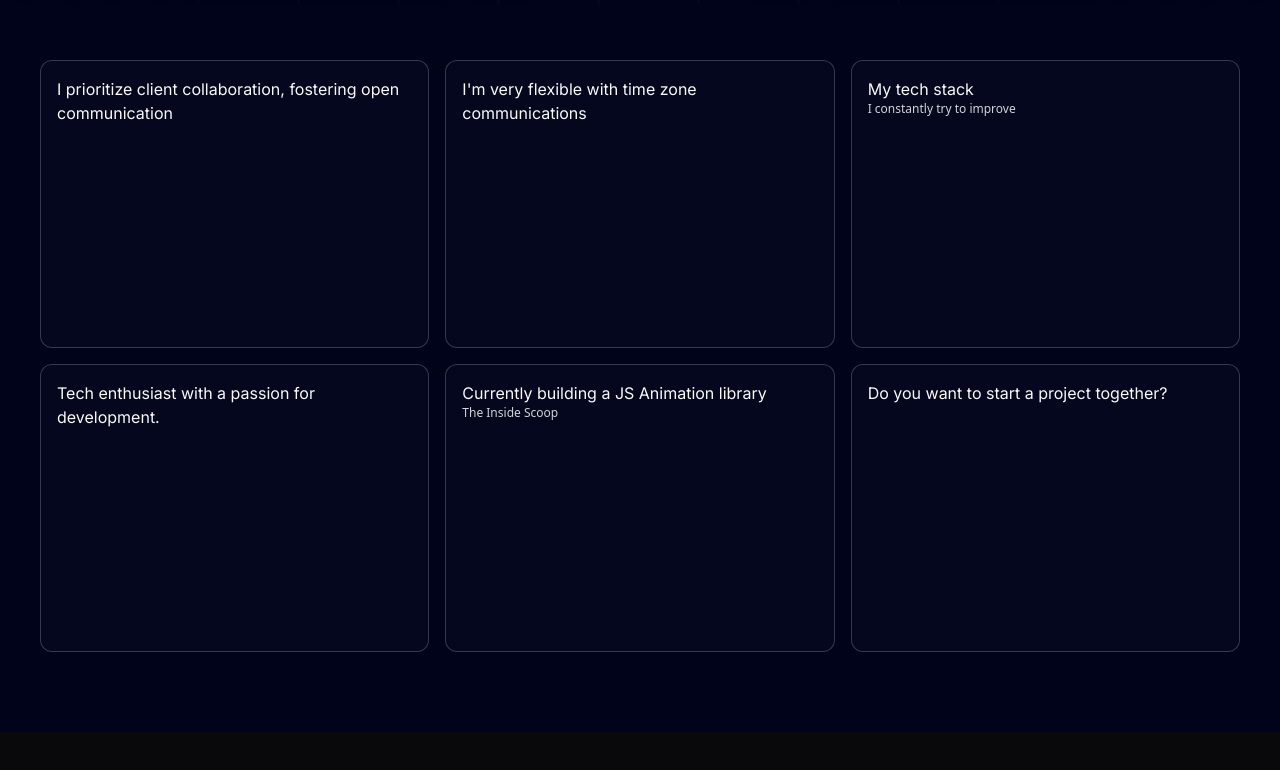
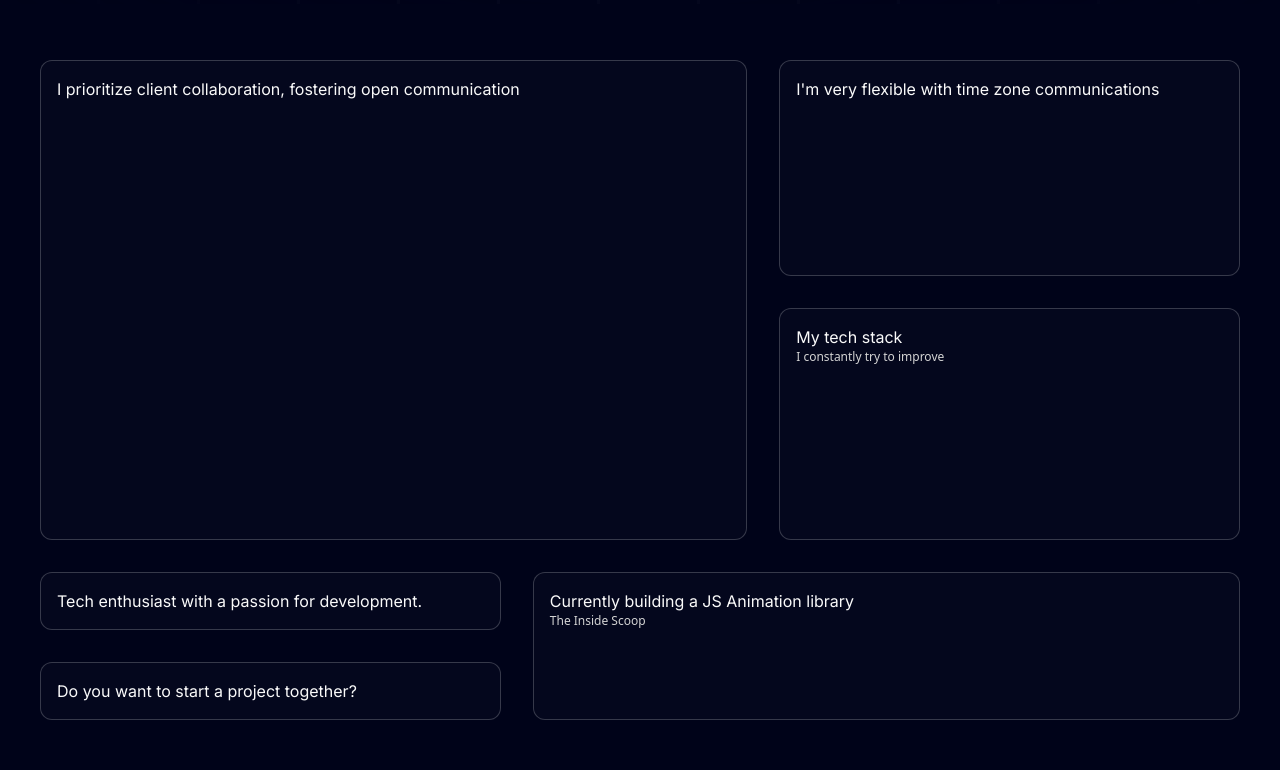
Before and after one commit to kanchana404/Portfolio_super, a Next.js app: page / in a window 1280 px wide. Shown: the part 796-1566 px from the top of the page. Before the commit the page ends 1528 px from the top, so only its background shows below. Built offline with nearby package versions, Linux system fonts and the light colour scheme.

Commit message:
bento box changed

```diff
--- a/components/Grid.tsx
+++ b/components/Grid.tsx
@@ -13,7 +13,7 @@ const Grid = () => {
             description={description}
             // remove icon prop
             // remove original classname condition
-
+            className={className}
             img={img}
             imgClassName={imgClassName}
             titleClassName={titleClassName}
--- a/components/ui/BentoGrid.tsx
+++ b/components/ui/BentoGrid.tsx
@@ -10,7 +10,8 @@ export const BentoGrid = ({
   return (
     <div
       className={cn(
-        "grid md:auto-rows-[18rem] grid-cols-1 md:grid-cols-3 gap-4 max-w-7xl mx-auto ",
+          // change gap-4 to gap-8, change grid-cols-3 to grid-cols-5, remove md:auto-rows-[18rem], add responsive code
+          "grid grid-cols-1 md:grid-cols-6 lg:grid-cols-5 md:grid-row-7 gap-4 lg:gap-8 mx-auto",
         className
       )}
     >
```
